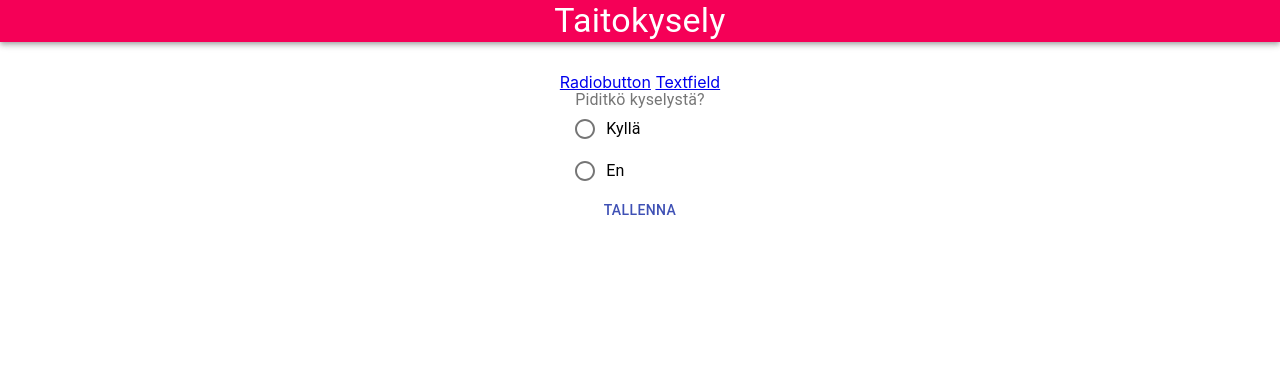
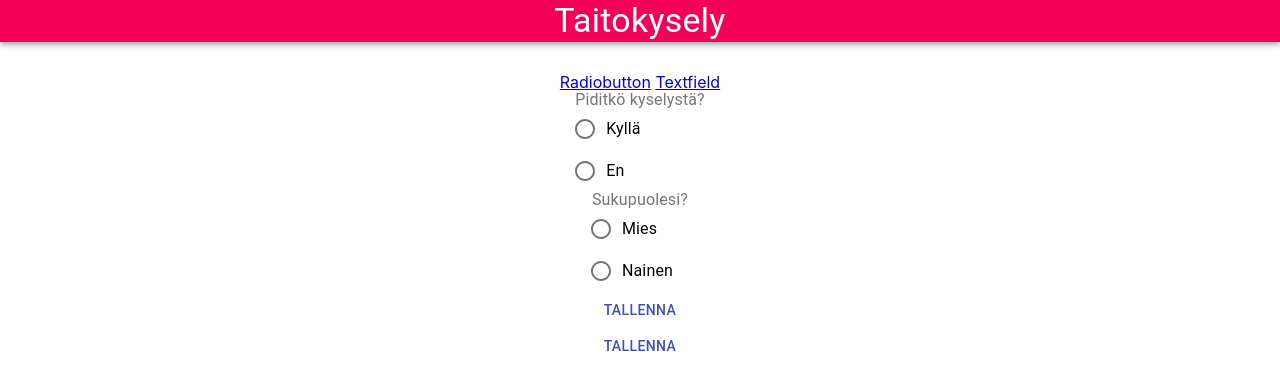
Before and after one commit to ohjelmistoprojekti1ryhma5/taitokyselyfront, a React (Create React App) app: page / in a window 1280 px wide. Shown: the top 390 px of the page. Built offline with nearby package versions, Linux system fonts and the light colour scheme.

Commit message:
Kahden radiobutton kysymyksen kokeilua

```diff
--- a/src/components/Radiobutton.js
+++ b/src/components/Radiobutton.js
@@ -5,6 +5,7 @@ import FormControlLabel from '@material-ui/core/FormControlLabel';
 import FormControl from '@material-ui/core/FormControl';
 import FormLabel from '@material-ui/core/FormLabel';
 import MyButton from './MyButton';
+import RadiobuttonSex from './RadiobuttonSex';
 
 function Radiobutton() {
 
@@ -34,6 +35,8 @@ function Radiobutton() {
             <FormControlLabel value="En" control={<Radio />} label="En" />
           </RadioGroup>
         </FormControl>
+
+        <RadiobuttonSex/>
         <MyButton addAnswer={addAnswer} value={value}/>
       </div>
       );
--- /dev/null
+++ b/src/components/RadiobuttonSex.js
@@ -0,0 +1,42 @@
+import React, { useState } from 'react';
+import Radio from '@material-ui/core/Radio';
+import RadioGroup from '@material-ui/core/RadioGroup';
+import FormControlLabel from '@material-ui/core/FormControlLabel';
+import FormControl from '@material-ui/core/FormControl';
+import FormLabel from '@material-ui/core/FormLabel';
+import MyButton from './MyButton';
+
+function RadiobuttonSex() {
+
+  const [gender, setGender] = useState('sukupuoli');
+
+  const handleChange = (event) => {
+    setGender(event.target.value);
+    console.log(event.target.value);
+  };
+
+  const addAnswer = () => {
+    fetch('https://taitokysely.herokuapp.com/answer',
+    {
+      method: 'POST',
+      body: JSON.stringify(gender),
+      headers: { 'Content-type' : 'application/json' }
+    })
+    .catch(err => console.error(err))
+  }
+
+    return(
+        <div>
+            <FormControl component="fieldset">
+                <FormLabel component="legend">Sukupuolesi?</FormLabel>
+                <RadioGroup aria-label="sukupuoli" name="sukupuoli" value={gender} onChange={handleChange}>
+                    <FormControlLabel value="Mies" control={<Radio />} label="Mies" />
+                    <FormControlLabel value="Nainen" control={<Radio />} label="Nainen" />
+                </RadioGroup>
+            </FormControl>
+            <MyButton addAnswer={addAnswer} value={gender}/>
+        </div>
+    );
+}
+
+    export default RadiobuttonSex;
```
